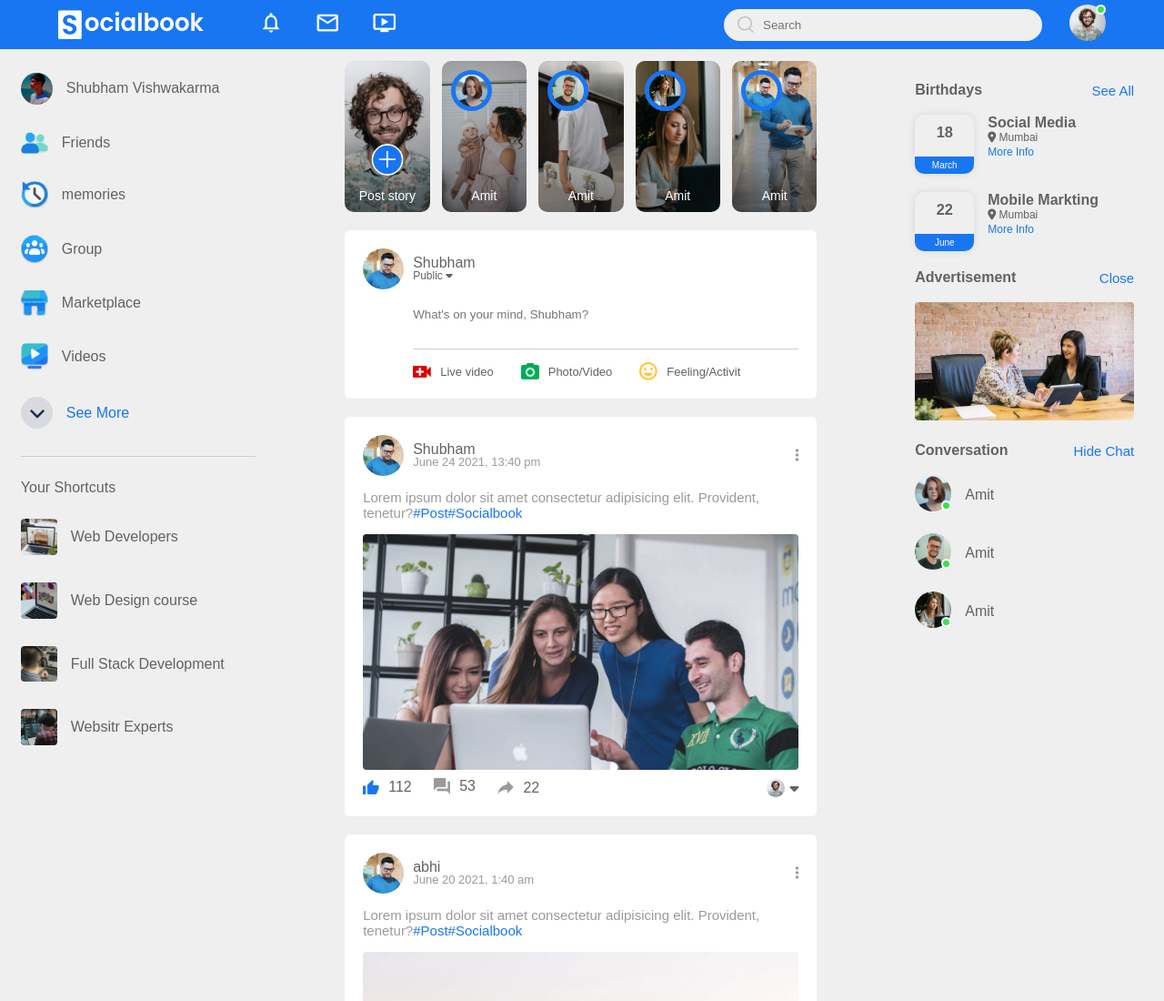
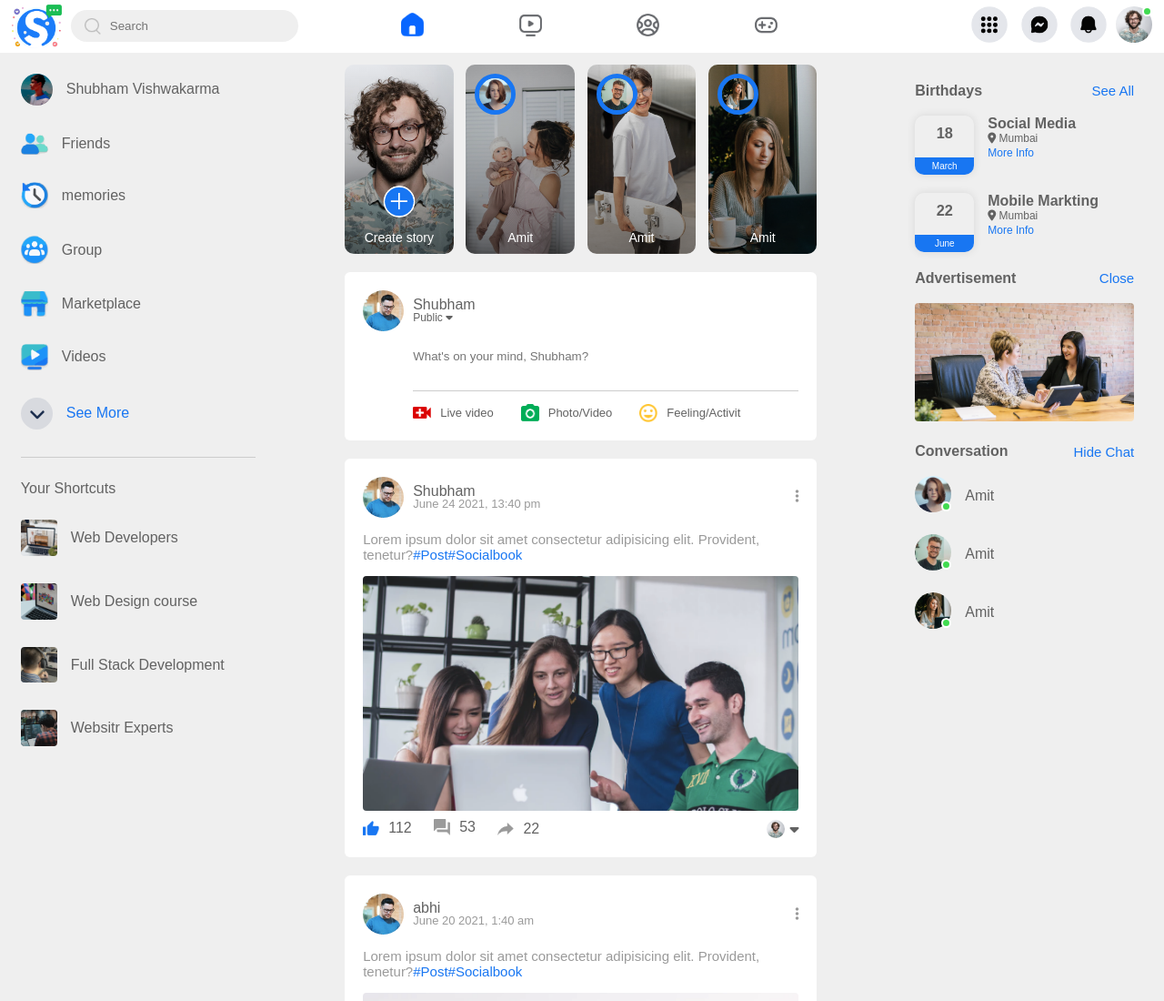
Before and after one commit to SHUBHAM77108/Socialbook_Project_1, a plain HTML site: page index.html in a window 1280 px wide. Shown: the top 1100 px of the page at 91% size. Drawn offline with Linux system fonts and the light colour scheme.

Commit message:
add new logo and nav icons

```diff
--- a/index.html
+++ b/index.html
@@ -16,18 +16,24 @@
     <!-- Nav Bar -->
 <nav>
     <div class="nav-left">
-        <img src="images/logo.png" alt="logo" class="logo">
-        <ul>
-            <li><img src="images/notification.png" alt="notification logo"></li>
-            <li><img src="images/inbox.png" alt="inbox logo"></li>
-            <li><img src="images/video.png" alt="video logo"></li>
-        </ul>
-    </div>
-    <div class="nav-right">
+        <img src="icons/logo_2.png" alt="logo" class="logo">
         <div class="search-box">
             <img src="images/search.png" alt="search image">
             <input type="text" placeholder="Search">
         </div>
+    </div>
+    <div class="nav-main">
+        <img src="icons/home.png">
+        <img src="icons/Videos_1.png">
+        <img src="icons/group_1.png">
+        <img src="icons/games_1_.png">
+    </div>
+    <div class="nav-right">
+        <ul>
+            <li><img src="icons/menu.png" alt="plus logo"></li>
+            <li><img src="icons/messanger.png" alt="messanger logo"></li>
+            <li><img src="icons/notfiction.png" alt="notfiction logo"></li>
+        </ul>
         <div class="nav-user-icon online" onclick="settingsMenuToggle()">
             <img src="images/profile-pic.png" alt="profile-pic">
         </div>
@@ -100,8 +106,9 @@
     <div class="main-content">
         <div class="story-gallery">
             <div class="story story1">
-                <img src="images/upload.png" alt="upload image">
-                <p>Post story</p>
+                <span><img src="images/upload.png" alt="upload image" class="upload-img">
+                </span>
+                <p>Create story</p>
             </div>
 
             <div class="story story2">
@@ -118,10 +125,10 @@
                 <p>Amit</p>
             </div>
 
-            <div class="story story5">
+            <!-- <div class="story story5">
                 <img src="images/member-4.png" alt="member image">
                 <p>Amit</p>
-            </div>
+            </div> -->
         </div>
 
         <div class="write-post-container">
--- a/style.css
+++ b/style.css
@@ -28,27 +28,31 @@ nav{
     display: flex;
     align-items: center;
     justify-content: space-between;
-    background: var(--nav-color);
-    padding: 5px 5%;
+    background: #ffffff;
+    padding: 5px 1%;
     position: sticky;
     top: 0;
     z-index: 100;
 }
 .logo{
-    width: 160px;
-    margin-right: 45px;
+    width: 55px;
+    margin-right: 10px;
 }
 .nav-left, .nav-right{
     display: flex;
     align-items: center;
 }
-.nav-left ul li {
+.nav-right ul li {
     list-style: none;
     display: inline-block;
 }
-.nav-left ul li img{
-    width: 28px;
-    margin: 0 15px;
+.nav-right ul li img{
+    width: 40px;
+    margin-right: 10px;
+}
+.nav-main img{
+    width: 25px;
+    margin-right: 100px;
 }
 .nav-user-icon img{
     width: 40px;
@@ -56,7 +60,7 @@ nav{
     cursor: pointer;
 }
 .nav-user-icon{
-    margin-left: 30px;
+    /* margin-left: 30px; */
 }
 .online{
     position: relative;
@@ -74,7 +78,7 @@ nav{
 }
 .search-box{
     background: #efefef;
-    width: 350px;
+    width: 250px;
     border-radius: 20px;
     display: flex;
     align-items: center;
@@ -125,6 +129,10 @@ nav{
     margin-bottom: 30px;
     color: #626262;
     width: fit-content;
+}
+.imp-links a:hover{
+    background: #9a9a9a;
+    width: 100%;
 }
 #profile-pic{
     width: 35px;
@@ -243,8 +251,8 @@ nav{
     margin-bottom: 20px;
 }
 .story{
-    flex-basis: 18%;
-    padding-top: 32%;
+    flex-basis: 23%;
+    padding-top: 40%;
     position: relative;
     background-image: linear-gradient(transparent, rgba(0,0,0,0.5)),url(images/status-1.png);
     background-position: center;
```
Also changed, not shown: icons/Screenshot 2024-01-09 173114.png (added), icons/Videos_1.png (added), icons/fac3.png (added), icons/fac3.svg (added), icons/games1.png (added), icons/games_1_.png (added), icons/group_1.png (added), icons/home.png (added), icons/logo_2.png (added), icons/menu.png (added), icons/menu.svg (added), icons/messanger.png (added), icons/nav-main.svg (added), icons/notfiction.png (added), 1 more files.
